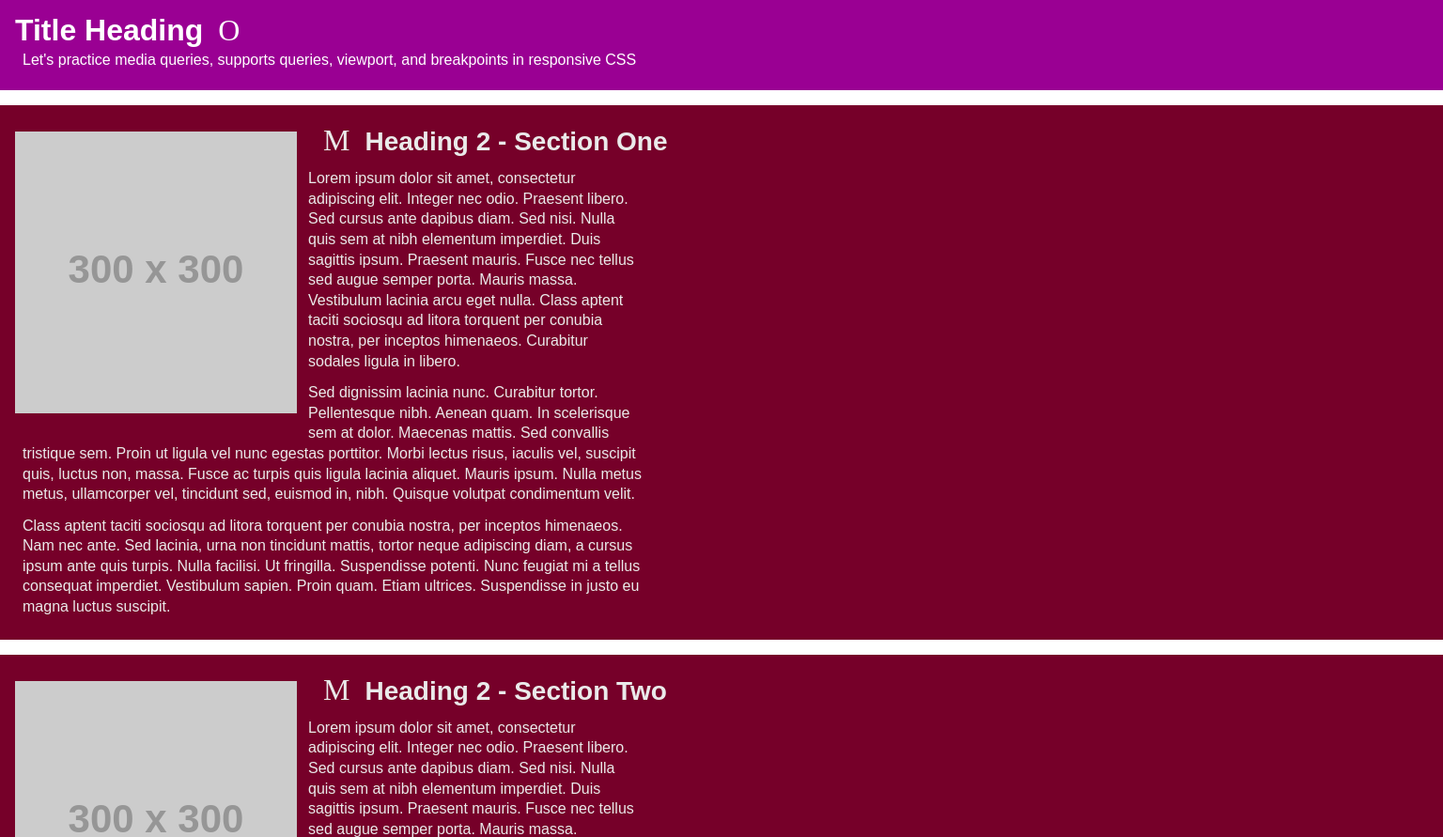
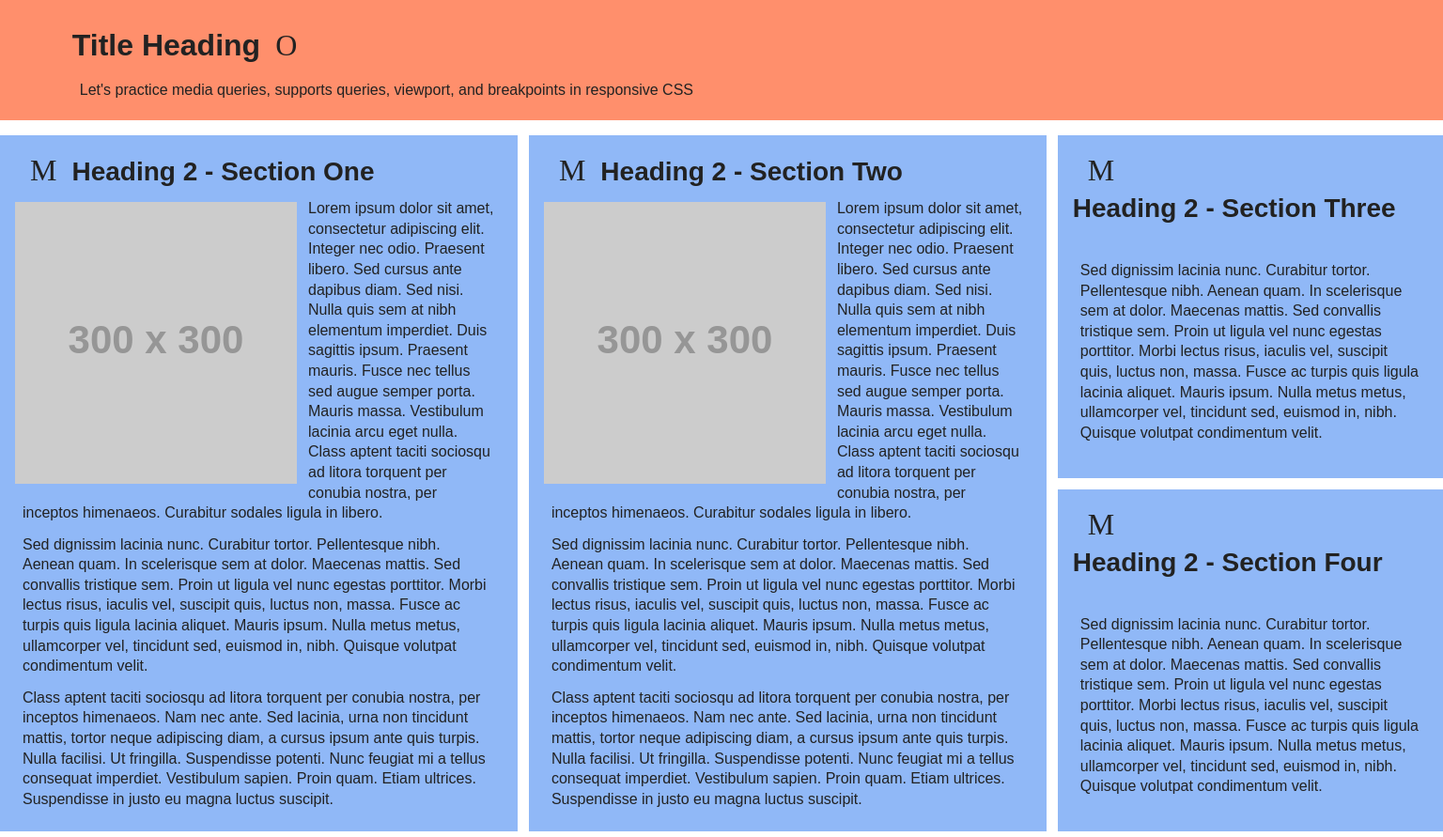
Before and after one commit to tgarben/viewport, a plain HTML site: page index.html in a window 1536 px wide. Shown: the top 891 px of the page at 94% size. Drawn offline with Linux system fonts and the light colour scheme; placeholder pictures from the web are drawn by us; some icons are missing.

Commit message:
Finished Assignment

```diff
--- a/styles.css
+++ b/garben.styles.css
@@ -74,11 +74,13 @@ table {
 
 /* ----- CHECK FOR USER DARK MODE PREFERENCE ----- */
 /* --------------- BEGIN USER PREFERS DARK COLOR SCHEME QUERY --------------- */
-
+@media (prefers-color-scheme: dark) {
 /* CHANGE THE BODY'S BACKGROUND COLOR TO THE DARK GRAY IF THE USER PREFERS DARK MODE */
-
+body{
+    background-color:var(--dark-gray);
+}
 /* --------------- END USER PREFERS DARK COLOR SCHEME QUERY --------------- */
-
+}
 
 
 /* ----- HEADINGS ----- */
@@ -140,6 +142,14 @@ footer .icon{
     @keyframes icon-animation {
         0% { font-variation-settings: "TIME" 1; }
     }
+    @media (prefers-reduced-motion){
+        @-webkit-keyframes icon-animation {
+            0% {font-variation-settings: "TIME" 1;}
+        }
+        @keyframes icon-animation {
+                0% {font-variation-settings: "TIME" 1; }
+            }
+        }
 /* --------------- END USER PREFERS REDUCED MOTION QUERY --------------- */
 
 
@@ -192,8 +202,9 @@ img{
 
 
 /* ---------- SMALL SCREEN STYLES ---------- */
+@media screen and (min-width:400px){
 /* --------------- BEGIN SMALL SCREEN SIZES --------------- */
-    /* header, footer{
+    header, footer{
         background-color: var(--lime-green);
         color: var(--dark-gray);
     }
@@ -218,14 +229,16 @@ img{
     img{
         width: 200px;
         max-width: 200px;
-    } */
+    }
+}
 /* --------------- END SMALL SCREEN SIZES --------------- */
 
 
 
 /* ---------- MEDIUM SCREEN STYLES ---------- */
 /* --------------- BEGIN MEDIUM SCREEN SIZES --------------- */
-    /* header, footer{
+@media screen and (min-width:620px){
+    header, footer{
         background-color: var(--black);
         color: var(--white);
     }
@@ -250,14 +263,16 @@ img{
     #seven{
         grid-column: 3/4;
         grid-row: 3/5;
-    } */
+    }
+}
 /* --------------- END MEDIUM SCREEN SIZES --------------- */
 
 
 
 /* ---------- LARGE SCREEN STYLES ---------- */
+@media screen and (min-width:1380px){
 /* --------------- BEGIN LARGE SCREEN SIZES --------------- */
-    /* header, footer{
+header, footer{
         background-color: var(--lime-green);
         color: var(--dark-gray);
     }
@@ -288,24 +303,28 @@ img{
 
     #seven, #eight{
         grid-row: 3/4;
-    } */
+    }
+}
 /* --------------- END LARGE SCREEN SIZES --------------- */
 
 
 
 /* ---------- ADJUSTING RESPONSIVE IMAGE SIZE ---------- */
 /* --------------- BEGIN RESPONSIVE IMAGE ADJUST SIZES --------------- */
-    /* img{
+@media screen and (min-width:1380px){
+    img{
         width: 300px;
         max-width: 300px;
-    } */
+    }
+}
 /* --------------- END RESPONSIVE IMAGE ADJUST SIZES --------------- */
 
 
 
 /* ---------- EXTRA LARGE SCREEN STYLES ---------- */
 /* --------------- BEGIN EXTRA LARGE SCREEN SIZES --------------- */
-    /* header, footer{
+@media screen and (min-width:1430px){
+header, footer{
         background-color: var(--orange);
         padding-left: 5%;
     }
@@ -370,5 +389,6 @@ img{
 
     #three p, #four p, #five p, #six p{
         padding-top: 2em;
-    } */
+    }
+}
 /* --------------- END EXTRA LARGE SCREEN SIZES --------------- */
--- a/index.html
+++ b/index.html
@@ -15,7 +15,7 @@
         <link rel="icon" type="image/png" sizes="16x16" href="favicon-16x16.png">
         <link href="https://res.cloudinary.com/dr6lvwubh/raw/upload/v1581441981/Anicons/anicons-regular.css" rel="stylesheet">
         <!-- Add a link to your properly named CSS file here -->
-        <link rel="stylesheet" href="styles.css">
+        <link rel="stylesheet" href="garben.styles.css">
     </head>
     <body>
         <header>
```
